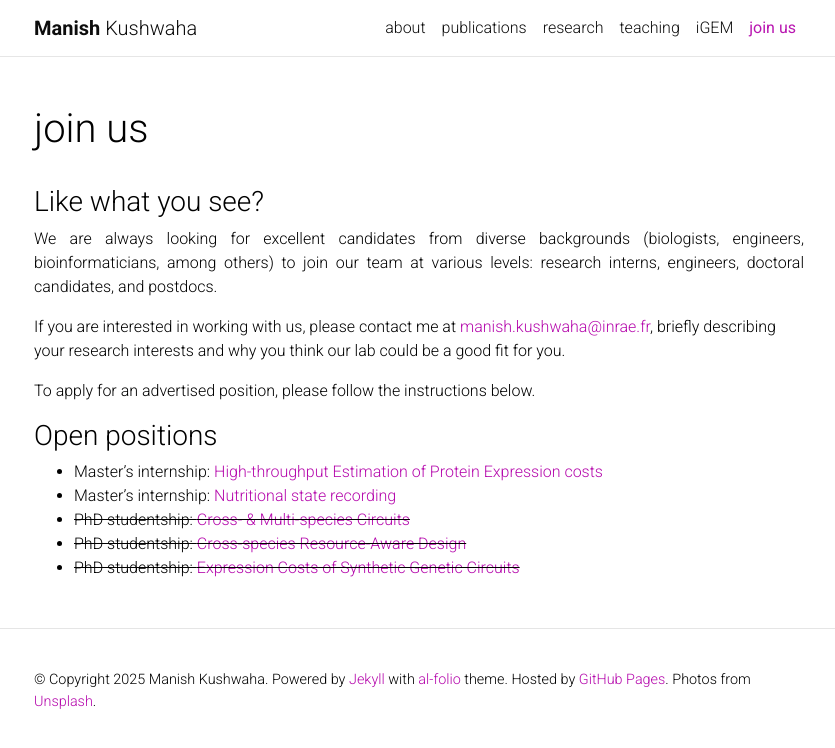
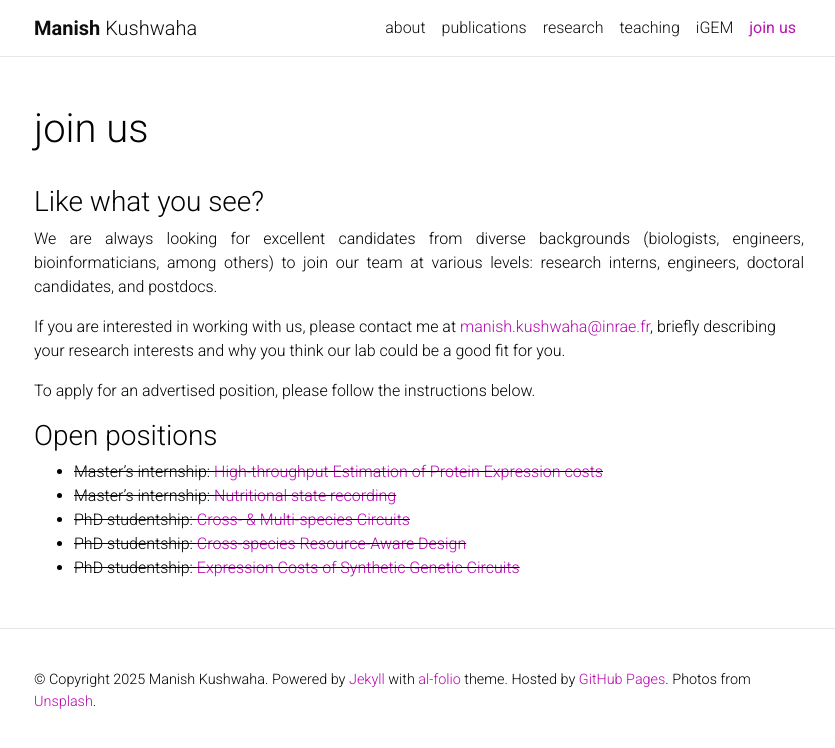
Before and after one commit to manishmicrobe/manishmicrobe.github.io, a Jekyll site: the page built from _pages/joinus.md, in a window 1280 px wide. Shown: the top 748 px of the page, without its empty margins (221-1056 px from the left). Built offline with Jekyll 4.4.1, drawn with Linux system fonts in a browser that asks for light colours; comment, search, counter and statistics services are not loaded; a style sheet for code colours, icons or effects is not loaded.

```diff
--- a/_pages/joinus.md
+++ b/_pages/joinus.md
@@ -16,8 +16,8 @@ If you are interested in working with us, please contact me at <manish.kushwaha@
 <p align='justify'>To apply for an advertised position, please follow the instructions below.</p>
 
 ### Open positions
-* Master's internship: [High-throughput Estimation of Protein Expression costs](/assets/pdf/Masters 2026 HT_Expression_Cost.pdf)
-* Master's internship: [Nutritional state recording](/assets/pdf/Masters 2026 NutriRecord.pdf)
+* ~~Master's internship: [High-throughput Estimation of Protein Expression costs](/assets/pdf/Masters 2026 HT_Expression_Cost.pdf)~~
+* ~~Master's internship: [Nutritional state recording](/assets/pdf/Masters 2026 NutriRecord.pdf)~~
 * ~~PhD studentship: [Cross- & Multi-species Circuits](/assets/pdf/PhD 2025 - Cross- & Multi-species Genetic Circuits.pdf)~~
 * ~~PhD studentship: [Cross-species Resource-Aware Design](/assets/pdf/)~~
 * ~~PhD studentship: [Expression Costs of Synthetic Genetic Circuits](/assets/pdf/)~~
```
